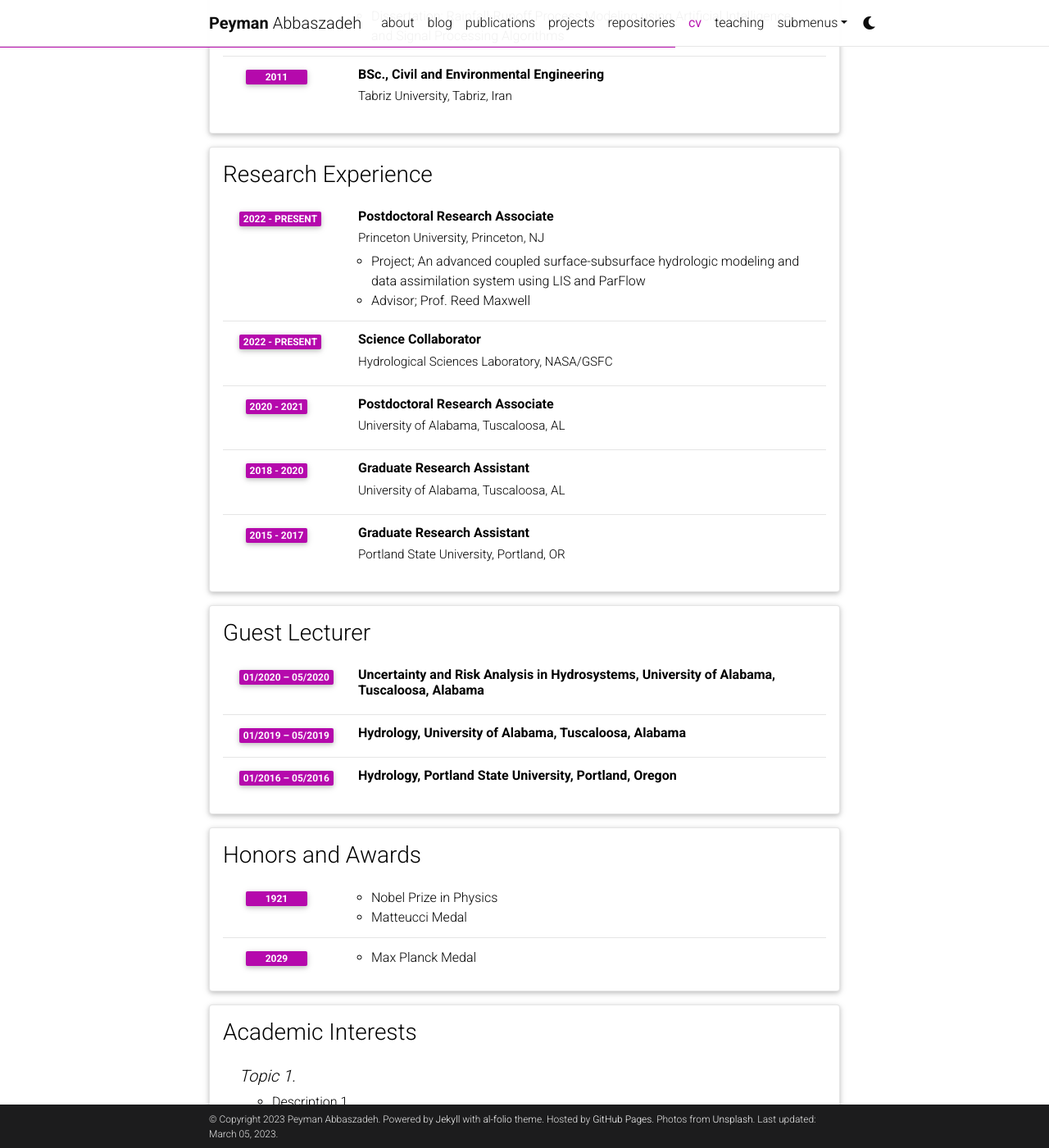
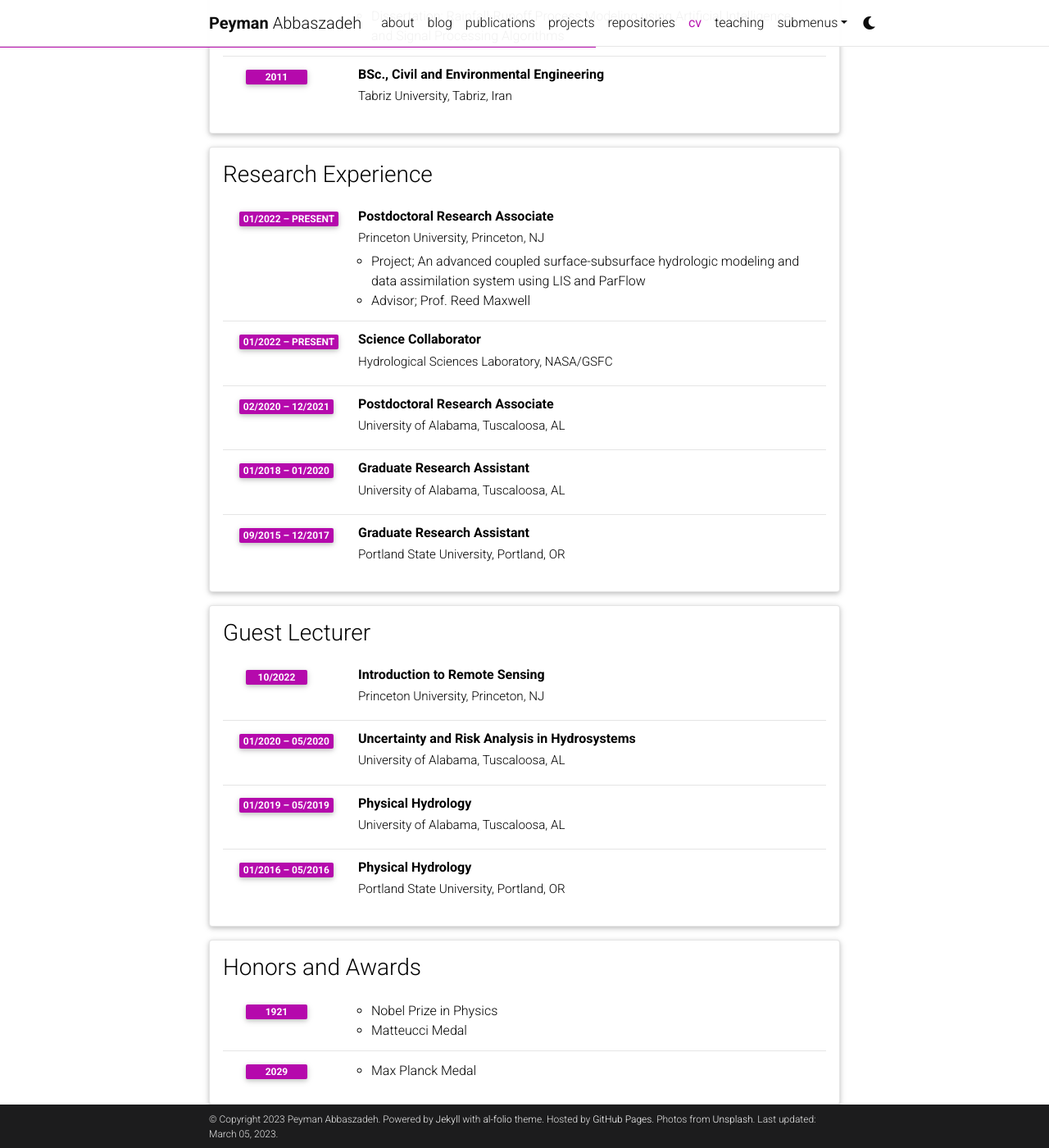
Before and after one commit to Pabbaszadeh/Pabbaszadeh.github.io, a Jekyll site: the page built from _pages/cv.md, in a window 1280 px wide and 1400 px high, scrolled down 663 px. Shown: the whole window at 82% size. Built offline with Jekyll 4.4.1, drawn with Linux system fonts in a browser that asks for light colours; comment, search, counter and statistics services are not loaded; a style sheet for code colours, icons or effects is not loaded.

Commit message:
Update cv.yml

```diff
--- a/_data/cv.yml
+++ b/_data/cv.yml
@@ -31,37 +31,45 @@
   contents:
     - title: Postdoctoral Research Associate
       institution: Princeton University, Princeton, NJ
-      year: 2022 - Present
+      year: 01/2022 – present
       description:
         - Project; An advanced coupled surface-subsurface hydrologic modeling and data assimilation system using LIS and ParFlow
         - Advisor; Prof. Reed Maxwell
 
     - title: Science Collaborator
       institution: Hydrological Sciences Laboratory, NASA/GSFC
-      year: 2022 - Present
+      year: 01/2022 – present
 
     - title: Postdoctoral Research Associate
       institution: University of Alabama, Tuscaloosa, AL
-      year: 2020 - 2021
+      year: 02/2020 – 12/2021
 
     - title: Graduate Research Assistant
       institution: University of Alabama, Tuscaloosa, AL
-      year: 2018 - 2020
+      year: 01/2018 – 01/2020
 
     - title: Graduate Research Assistant
       institution: Portland State University, Portland, OR
-      year: 2015 - 2017
+      year: 09/2015 – 12/2017
 
 - title: Guest Lecturer
   type: time_table
   contents:
-    - title: Uncertainty and Risk Analysis in Hydrosystems, University of Alabama, Tuscaloosa, Alabama
+
+    - title: Introduction to Remote Sensing
+      institution: Princeton University, Princeton, NJ
+      year: 10/2022
+
+    - title: Uncertainty and Risk Analysis in Hydrosystems
+      institution: University of Alabama, Tuscaloosa, AL
       year: 01/2020 – 05/2020
 
-    - title: Hydrology, University of Alabama, Tuscaloosa, Alabama
+    - title: Physical Hydrology
+      institution: University of Alabama, Tuscaloosa, AL
       year: 01/2019 – 05/2019
 
-    - title: Hydrology, Portland State University, Portland, Oregon
+    - title: Physical Hydrology
+      institution: Portland State University, Portland, OR
       year: 01/2016 – 05/2016
 
 - title: Honors and Awards
```
